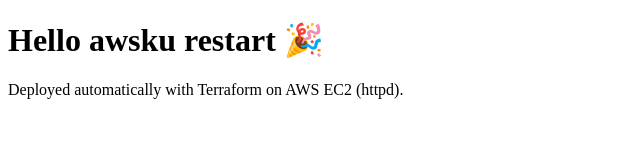
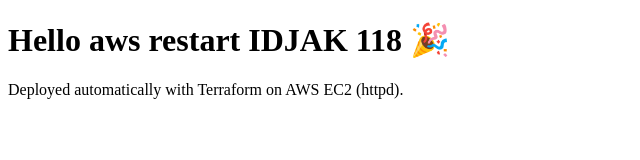
Before and after one commit to endrycofr/terraform_aws, a plain HTML site: page index.html in a window 1280 px wide. Shown: the whole page, without its empty margins (0-640 px from the left). Drawn offline with Linux system fonts and the light colour scheme.

Commit message:
merubah nama

```diff
--- a/index.html
+++ b/index.html
@@ -6,7 +6,7 @@
 <title>Hello World</title>
 </head>
 <body>
-<h1>Hello awsku restart 🎉</h1>
+<h1>Hello aws restart IDJAK 118 🎉</h1>
 <p>Deployed automatically with Terraform on AWS EC2 (httpd).</p>
 </body>
 </html>
```
